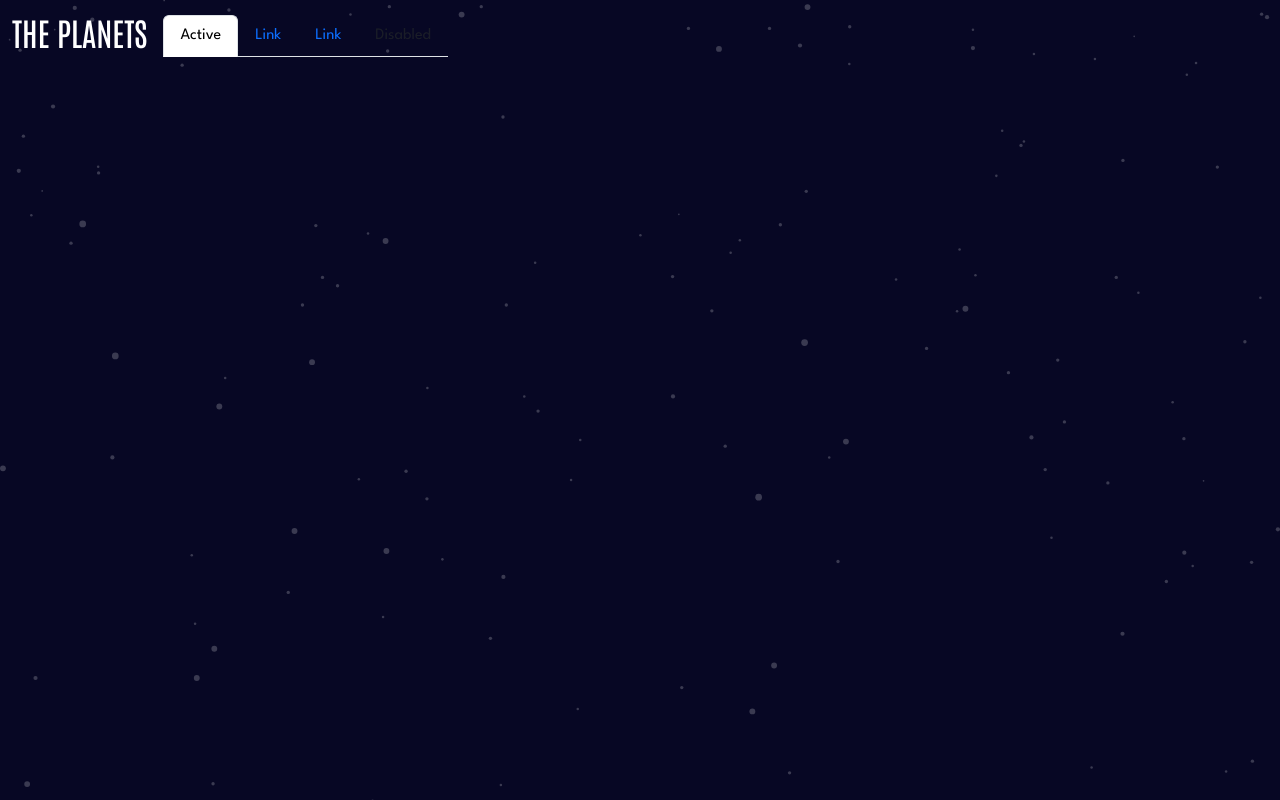
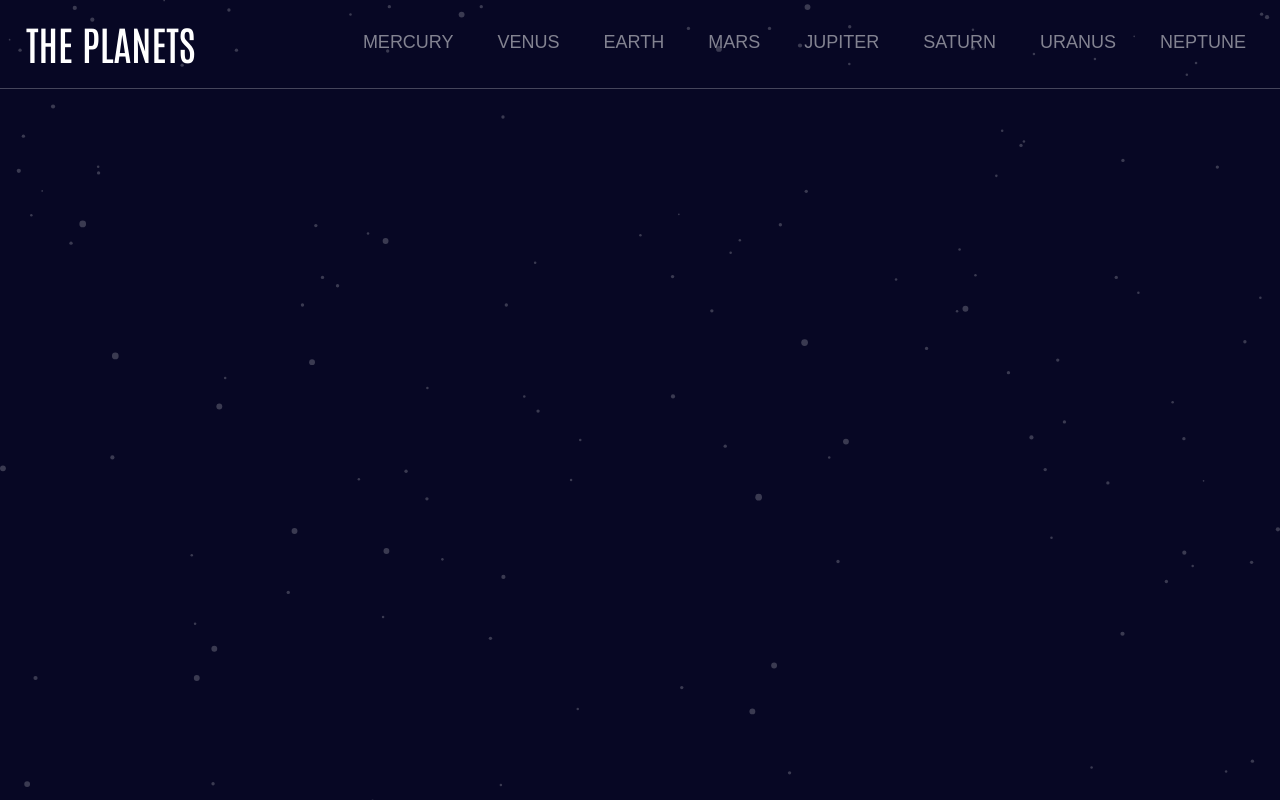
Before and after one commit to J-R77-stack/planets-fact-site, a plain HTML site: page index.html in a window 1280 px wide. Drawn offline with nearby package versions, Linux system fonts and the light colour scheme.

Commit message:
start to add more styles to NavBar

```diff
--- a/assets/css/styles.css
+++ b/assets/css/styles.css
@@ -8,7 +8,36 @@ body {
    color: #FFFFFF;
 }
 
+/* NavBar Styles */
+
 h2 {
    font-family: 'Antonio', sans-serif;
    color: #FFFFFF;
+   font-size: 40px;
+   line-height: 52px;
+   letter-spacing: -1.5;
 }
+
+h4 {
+   font-family: 'Spartan Bold', sans-serif;
+   color:#838391;
+   font-size: 18px;
+   line-height: 25px;
+   letter-spacing: +1;
+}
+
+.navbar-brand {
+   margin-left: 14px;
+}
+
+#navbarNav {
+   justify-content: end;
+}
+
+.nav-item{
+   margin: 14px;
+}
+
+hr {
+   margin-top: -5px;
+}
--- a/index.html
+++ b/index.html
@@ -19,29 +19,41 @@
 <body>
     <nav class="navbar navbar-expand-lg">
   <div class="container-fluid">
-          <button class="navbar-toggler" type="button" data-bs-toggle="collapse" data-bs-target="#navbarTogglerDemo01" aria-controls="navbarTogglerDemo01" aria-expanded="false" aria-label="Toggle navigation">
+    <a class="navbar-brand" href="#"><h2>THE PLANETS</h2></a>
+    <button class="navbar-toggler" type="button" data-bs-toggle="collapse" data-bs-target="#navbarNav" aria-controls="navbarNav" aria-expanded="false" aria-label="Toggle navigation" >
       <span class="navbar-toggler-icon"></span>
     </button>
-          <div class="collapse navbar-collapse" id="navbarTogglerDemo01">
-            <a class="navbar-brand" href="#"><h2>THE PLANETS</h2></a>
-            <ul class="nav nav-tabs">
+    <div class="collapse navbar-collapse" id="navbarNav">
+      <ul class="navbar-nav">
         <li class="nav-item">
-                  <a class="nav-link active" aria-current="page" href="#">Active</a>
+          <a class="nav-link active" aria-current="page" href="#"><h4>MERCURY</h4></a>
         </li>
         <li class="nav-item">
-                  <a class="nav-link" href="#">Link</a>
+          <a class="nav-link" href="#"><h4>VENUS</h4></a>
         </li>
         <li class="nav-item">
-                  <a class="nav-link" href="#">Link</a>
+          <a class="nav-link" href="#"><h4>EARTH</h4></a>
         </li>
         <li class="nav-item">
-                  <a class="nav-link disabled">Disabled</a>
+          <a class="nav-link" href="#"><h4>MARS</h4></a>
+        </li>
+         <li class="nav-item">
+          <a class="nav-link" href="#"><h4>JUPITER</h4></a>
+        </li>
+        <li class="nav-item">
+          <a class="nav-link" href="#"><h4>SATURN</h4></a>
+        </li>
+        <li class="nav-item">
+          <a class="nav-link" href="#"><h4>URANUS</h4></a>
+        </li>
+        <li class="nav-item">
+          <a class="nav-link" href="#"><h4>NEPTUNE</h4></a>
         </li>
       </ul>
     </div>
   </div>
 </nav>
-
+    <hr>
     <script src="https://cdn.jsdelivr.net/npm/bootstrap@5.3.0-alpha1/dist/js/bootstrap.bundle.min.js"
     integrity="sha384-w76AqPfDkMBDXo30jS1Sgez6pr3x5MlQ1ZAGC+nuZB+EYdgRZgiwxhTBTkF7CXvN" crossorigin="anonymous">
 </script>
```
Lines whose indentation alone changed are shown as unchanged.
